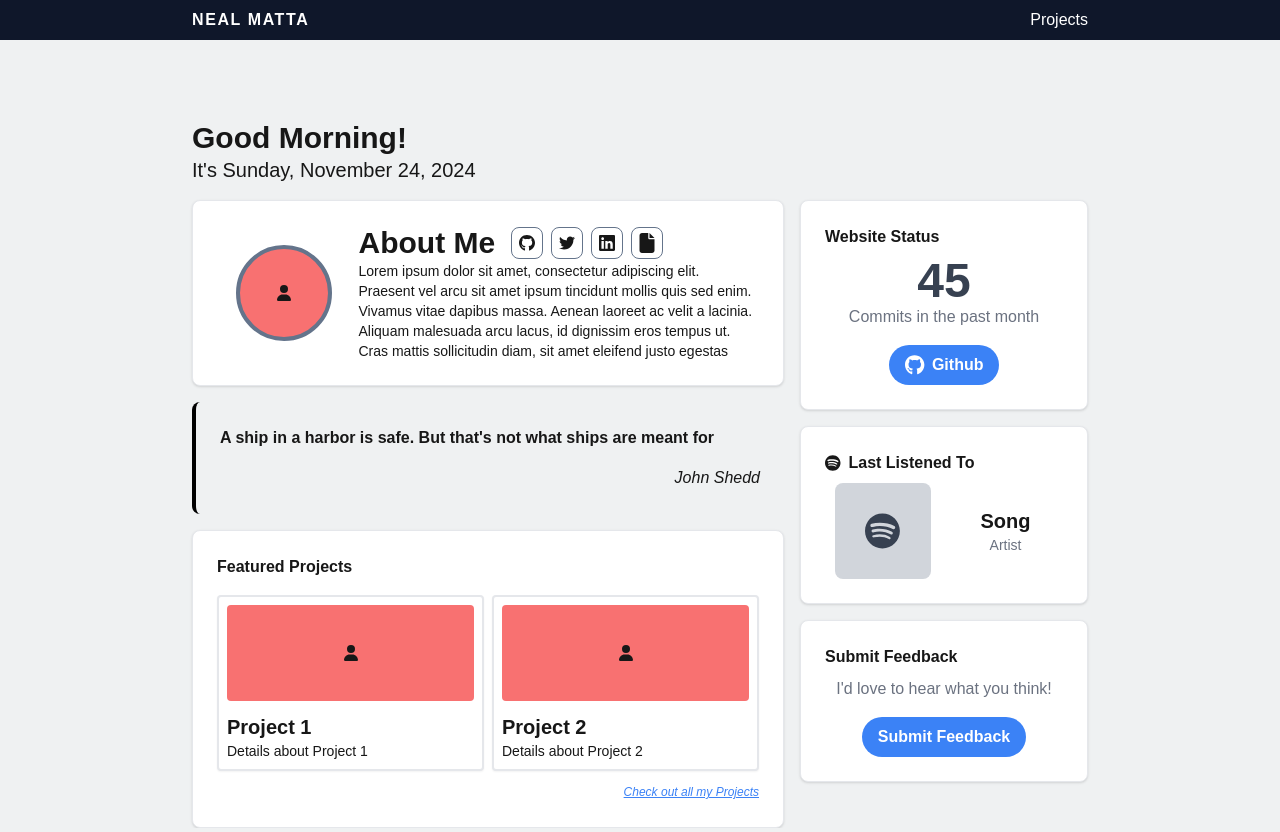
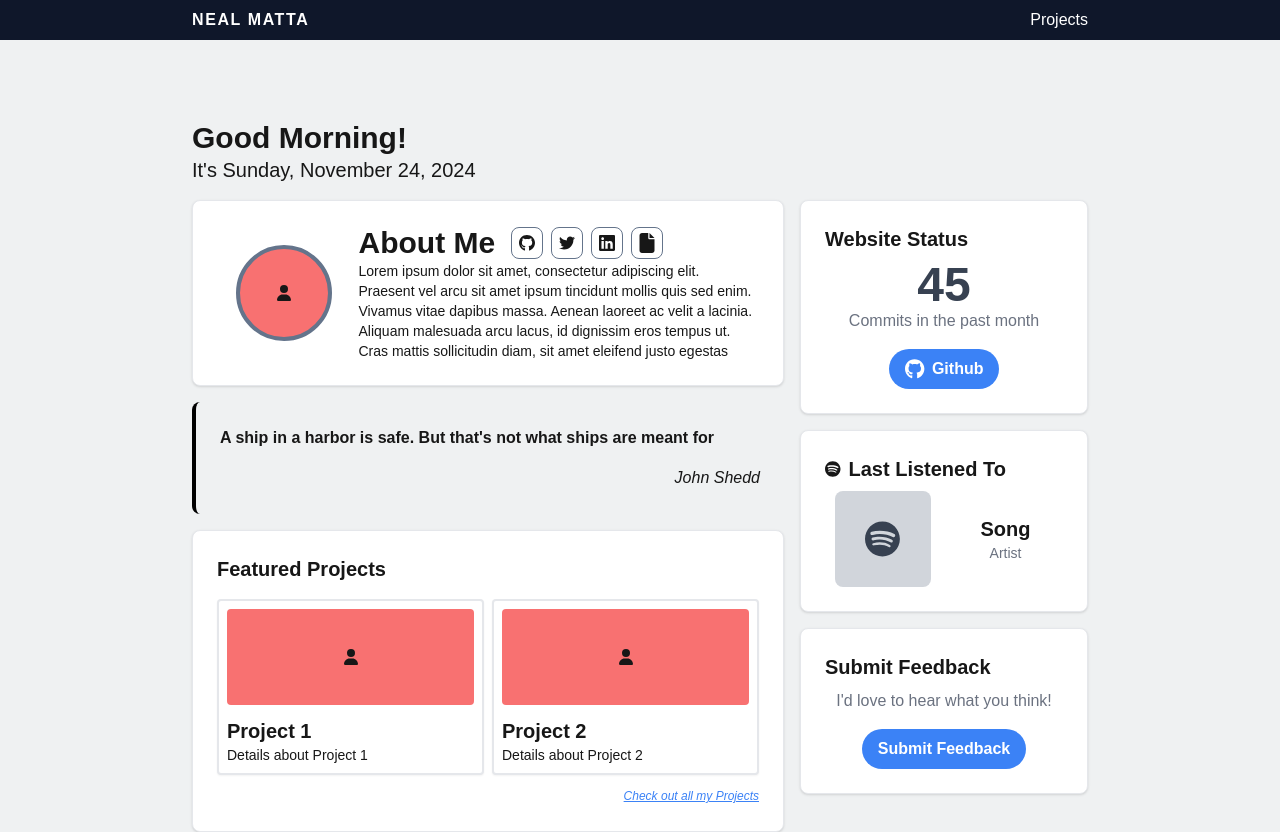
Before and after one commit to NealMatta/personal-website, a Next.js app: page / in a window 1280 px wide. Built offline with nearby package versions, Linux system fonts and the light colour scheme.

Commit message:
Spotify card looks clean

```diff
--- a/src/components/Spotify/SpotifyCard.tsx
+++ b/src/components/Spotify/SpotifyCard.tsx
@@ -4,11 +4,14 @@ import { faSpotify } from '@fortawesome/free-brands-svg-icons';
 
 export default function SpotifyCard() {
   return (
-    <BarebonesCard>
-      <div className="flex items-center h-full mb-2">
-        <FontAwesomeIcon icon={faSpotify} />
-        <h2 className="font-bold ml-2">Last Listened To</h2>
-      </div>
+    <BarebonesCard
+      title={
+        <div className="flex items-center">
+          <FontAwesomeIcon icon={faSpotify} className="mr-2" />
+          <h2 className="font-bold text-xl">Last Listened To</h2>
+        </div>
+      }
+    >
       <div className="flex gap-2 items-center">
         {/* Left Side: Square Icon */}
         <div className="w-full flex justify-center">
--- a/src/components/cards/BarebonesCard.tsx
+++ b/src/components/cards/BarebonesCard.tsx
@@ -3,7 +3,7 @@
 import React from 'react';
 
 interface BasicCardProps {
-  title?: string;
+  title?: string | React.ReactNode;
   children: React.ReactNode;
 }
 
@@ -13,7 +13,17 @@ export default function BarebonesCard({ title, children }: BasicCardProps) {
 
   return (
     <div className={classValue}>
-      {title && <h2 className="font-bold mb-2">{title}</h2>}
+      {/* Render title only if it exists */}
+      {title && (
+        <div className="mb-2">
+          {typeof title === 'string' ? (
+            <h2 className="font-bold text-xl">{title}</h2>
+          ) : (
+            title
+          )}
+        </div>
+      )}
+      {/* Render the children */}
       {children}
     </div>
   );
```
